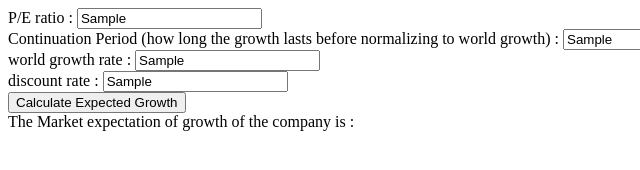
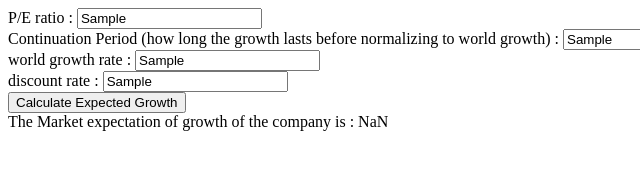
Before and after one commit to vaidyanathanrathika/peeg, a plain HTML site: page index.html in a window 1280 px wide. Both pictures are taken after typing "Sample", "Sample", "Sample", "Sample" into the empty fields and a click on the button "Calculate Expected Growth". Shown: the full height of the page, 0-640 px from the left. Drawn offline with Linux system fonts and the light colour scheme.

Commit message:
changed HTML updation code

```diff
--- a/index.html
+++ b/index.html
@@ -10,7 +10,7 @@
                 wg = Number(document.getElementsByName("wg")[0].value);
                 dr = Number(document.getElementsByName("dr")[0].value);
                 resultElem = document.getElementById("result");
-                resultElem.value += pe+cp+wg+dr;
+                resultElem.innerHTML += pe+cp+wg+dr;
             }
         </script>
     </head>
```
